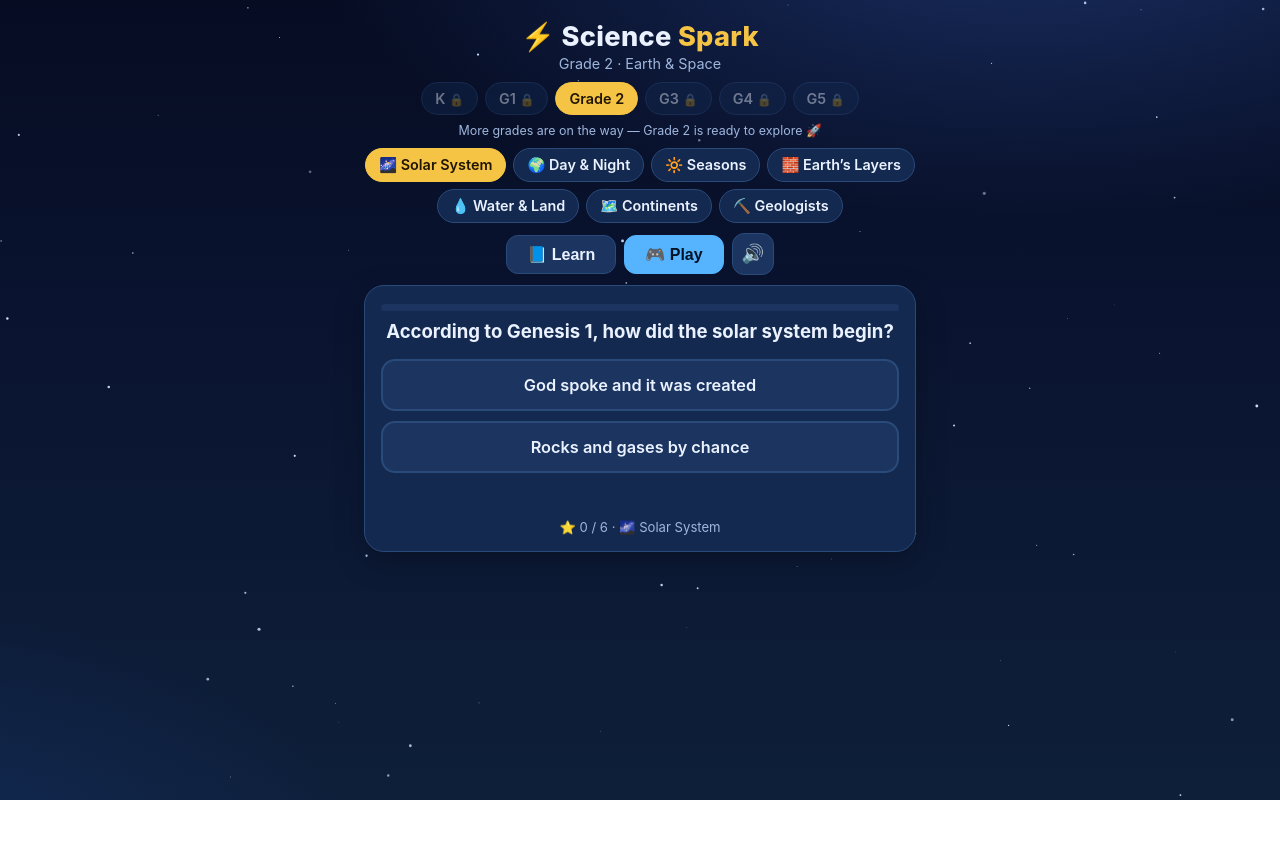
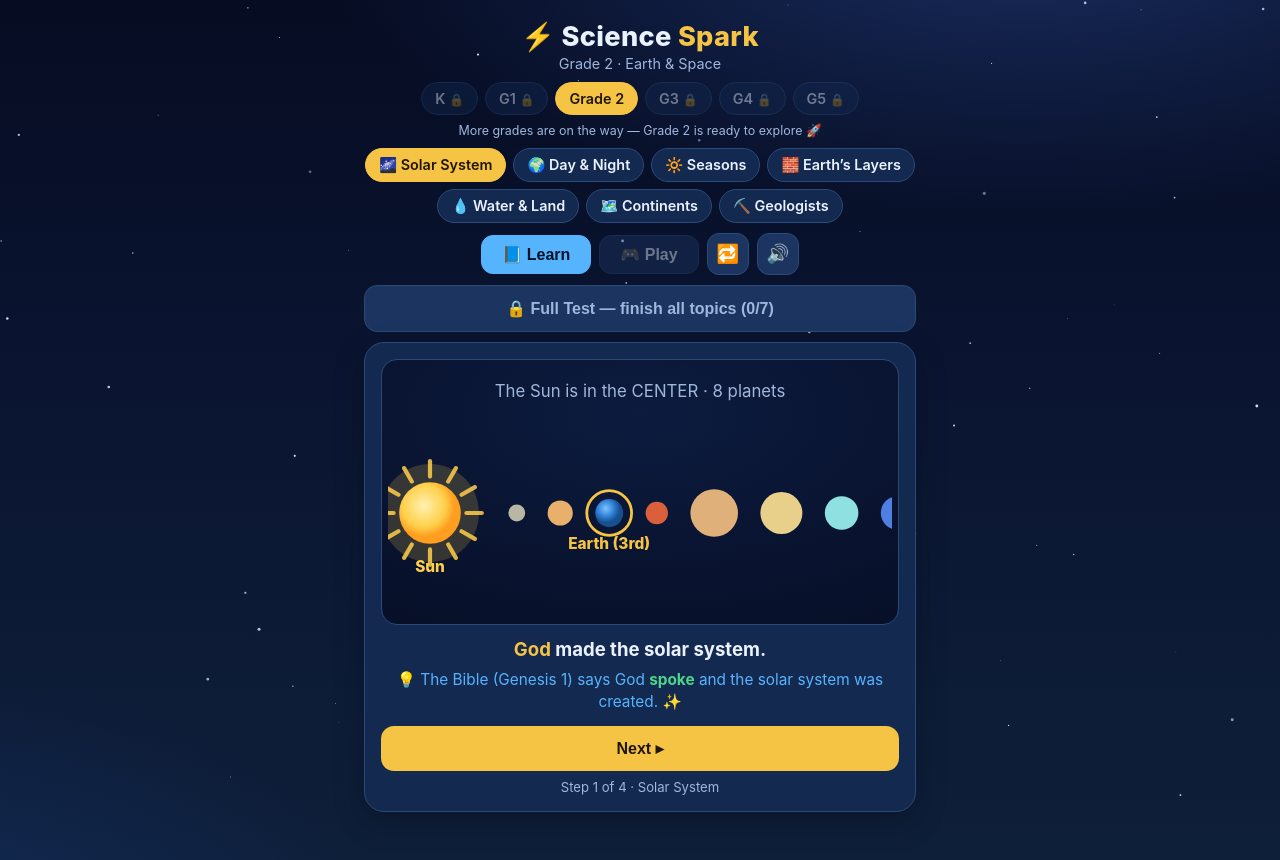
Before and after one commit to tboy2020/science-spark, a plain HTML site: page index.html in a window 1280 px wide. Both pictures are taken after a click on the button "🎮 Play". Before the commit the page ends 800 px from the top, so only its background shows below. Drawn offline with Linux system fonts and the light colour scheme.

Commit message:
Add gated Full Test, Learn->Play gating, Hear-again button, slower voice
- Full Test mode: a study-guide replica (all 39 questions across the 7
  topics), locked until every topic's Learn AND Play are done; shows
  progress (x/7) and unlocks with a highlighted button.
- Each topic's Play is locked until its Learn is finished; topic pills
  show a check when both are done. Progress persists via localStorage
  (try/caught; degrades gracefully).
- Hear-again button (replays the current read-aloud, even if muted).
- Slowed the read-aloud voice from rate .82 to .72 so Learn isn't too fast.

Co-Authored-By: Claude Opus 4.8 <noreply@anthropic.com>

```diff
--- a/index.html
+++ b/index.html
@@ -41,6 +41,12 @@ header{text-align:center;margin:6px 0 10px}
 .mbtn.sel{background:var(--blue);color:#021226;border-color:var(--blue)}
 .iconbtn{width:42px;height:42px;border-radius:12px;background:var(--card2);border:1px solid var(--line);
   color:var(--ink);font-size:1.15rem;cursor:pointer;display:flex;align-items:center;justify-content:center}
+.mbtn.lock{opacity:.45;cursor:not-allowed}
+.testbtn{display:block;width:100%;margin:10px 0 0;background:linear-gradient(90deg,#7b5cff,#ff7bb0);color:#fff;border:none;border-radius:13px;padding:13px;font-size:1rem;font-weight:800;cursor:pointer}
+.testbtn.sel{outline:2px solid #fff;outline-offset:2px}
+.testbtn.lock{background:var(--card2);color:var(--dim);border:1px solid var(--line);cursor:not-allowed}
+.toast{position:fixed;left:50%;bottom:28px;transform:translateX(-50%) translateY(18px);background:#1b3560;border:1px solid var(--line);color:var(--ink);padding:11px 16px;border-radius:12px;font-weight:700;font-size:.9rem;opacity:0;pointer-events:none;transition:.25s;z-index:60;max-width:90%;text-align:center}
+.toast.show{opacity:1;transform:translateX(-50%) translateY(0)}
 .card{background:var(--card);border:1px solid var(--line);border-radius:20px;padding:16px;margin-top:10px;box-shadow:0 10px 30px rgba(0,0,0,.25)}
 .scenewrap{background:radial-gradient(120% 120% at 50% 20%,#0c1b3e,#060c22);
   border:1px solid var(--line);border-radius:16px;padding:6px;overflow:hidden}
@@ -97,8 +103,10 @@ svg.scene{display:block;width:100%;height:auto}
   <div class="moderow">
     <button class="mbtn" id="mLearn" onclick="setMode('learn')">📘 Learn</button>
     <button class="mbtn" id="mPlay" onclick="setMode('play')">🎮 Play</button>
+    <button class="iconbtn" id="hearBtn" onclick="hearAgain()" title="Hear it again">🔁</button>
     <button class="iconbtn" id="sndBtn" onclick="toggleSound()" title="Read aloud">🔊</button>
   </div>
+  <button class="testbtn lock" id="testBtn" onclick="startTestMode()">🔒 Full Test</button>
   <div id="panel"></div>
 </div>
 <script>
@@ -120,11 +128,19 @@ function clean(h){ return (h||'').replace(/<[^>]*>/g,' ')
   .replace(/_+/g,' blank ').replace(/½/g,' and a half').replace(/→/g,' ')
   .replace(/[☀️🌙❄️🌷🍂⭐🏠🎉🌟🚀💡👀🤔💪🔆🌍🎮📘🌌🧱💧🗺️⛏️✨✝️🪨🕳️]/gu,' ')
   .replace(/\s+/g,' ').trim(); }
-function speak(h){ if(!soundOn)return; try{speechSynthesis.cancel();var u=new SpeechSynthesisUtterance(clean(h));u.rate=.82;u.pitch=1.02;speechSynthesis.speak(u);}catch(e){} }
+function speak(h,force){ if(!soundOn&&!force)return; try{speechSynthesis.cancel();var u=new SpeechSynthesisUtterance(clean(h));u.rate=.72;u.pitch=1.02;speechSynthesis.speak(u);}catch(e){} }
 var _cur=''; function speakCurrent(){ if(_cur)speak(_cur); }
+function hearAgain(){ if(_cur)speak(_cur,true); }
 
 /* ===== STATE ===== */
 var S={ grade:'2', topic:'solar', mode:'learn', step:0 };
+var PROG=(function(){ try{ var p=JSON.parse(localStorage.getItem('sspark_prog')||'{}'); return (p&&typeof p==='object')?p:{}; }catch(e){ return {}; } })();
+PROG.learn=PROG.learn||{}; PROG.play=PROG.play||{};
+function saveProg(){ try{ localStorage.setItem('sspark_prog',JSON.stringify(PROG)); }catch(e){} }
+function learnDone(k){ return !!(PROG.learn&&PROG.learn[k]); }
+function playDone(k){ return !!(PROG.play&&PROG.play[k]); }
+function allDone(){ for(var i=0;i<TOPIC_ORDER.length;i++){ if(!learnDone(TOPIC_ORDER[i])||!playDone(TOPIC_ORDER[i]))return false; } return true; }
+function doneCount(){ var n=0; for(var i=0;i<TOPIC_ORDER.length;i++){ if(learnDone(TOPIC_ORDER[i])&&playDone(TOPIC_ORDER[i]))n++; } return n; }
 var AF=null, rotT=0, revPhi=0;
 function clearAnim(){ if(AF){cancelAnimationFrame(AF);AF=null;} try{speechSynthesis.cancel();}catch(e){} }
 function EL(id){ return document.getElementById(id); }
@@ -394,17 +410,29 @@ function renderGradeNav(){ var gs=['K','1','2','3','4','5'],h='';
   EL('gradenav').innerHTML=h;
 }
 function renderTopicNav(){ var h='';
-  for(var i=0;i<TOPIC_ORDER.length;i++){ var k=TOPIC_ORDER[i];
-    h+='<div class="pill'+(k===S.topic?' sel':'')+'" onclick="setTopic(\''+k+'\')">'+TOPICS[k].name+'</div>'; }
+  for(var i=0;i<TOPIC_ORDER.length;i++){ var k=TOPIC_ORDER[i], done=learnDone(k)&&playDone(k);
+    h+='<div class="pill'+(k===S.topic?' sel':'')+'" onclick="setTopic(\''+k+'\')">'+TOPICS[k].name+(done?' ✓':'')+'</div>'; }
   EL('topicnav').innerHTML=h;
 }
 function setTopic(k){ if(!TOPICS[k])return; S.topic=k; S.step=0; S.mode='learn'; play=null; render(); renderTopicNav(); }
-function setMode(m){ S.mode=m; S.step=0; if(m==='play')startPlay(); render(); }
-function syncModeBtns(){ EL('mLearn').className='mbtn'+(S.mode==='learn'?' sel':''); EL('mPlay').className='mbtn'+(S.mode==='play'?' sel':''); }
+function setMode(m){ if(m==='play'&&!learnDone(S.topic)){ flashLock('📘 Finish the Learn first!'); return; } S.mode=m; S.step=0; if(m==='play')startPlay(); render(); }
+function backToLearn(){ S.mode='learn'; S.step=0; render(); }
+function startTest(){ var all=[]; for(var i=0;i<TOPIC_ORDER.length;i++)all=all.concat(QS[TOPIC_ORDER[i]]); play={ qs:all, i:0, pts:0, answered:false, found:[], test:true }; }
+function startTestMode(){ if(!allDone()){ flashLock('🔒 Finish every topic first ('+doneCount()+'/'+TOPIC_ORDER.length+')'); return; } S.mode='test'; S.step=0; startTest(); render(); }
+function flashLock(msg){ var t=EL('toast'); if(!t){ t=document.createElement('div'); t.id='toast'; document.body.appendChild(t); } t.className='toast show'; t.textContent=msg; clearTimeout(t._t); t._t=setTimeout(function(){ t.className='toast'; },1900); }
+function syncModeBtns(){
+  EL('mLearn').className='mbtn'+(S.mode==='learn'?' sel':'');
+  EL('mPlay').className='mbtn'+(S.mode==='play'?' sel':'')+(learnDone(S.topic)?'':' lock');
+  var tb=EL('testBtn'), ad=allDone();
+  tb.className='testbtn'+(ad?(S.mode==='test'?' sel':''):' lock');
+  tb.innerHTML=ad?'📝 Full Test — unlocked! ✅':'🔒 Full Test — finish all topics ('+doneCount()+'/'+TOPIC_ORDER.length+')';
+  renderTopicNav();
+}
 
 /* ===== LEARN ===== */
-function render(){ clearAnim(); if(S.mode==='play')renderPlay(); else renderLearn(); syncModeBtns(); }
+function render(){ clearAnim(); if(S.mode==='play'||S.mode==='test')renderPlay(); else renderLearn(); syncModeBtns(); }
 function renderLearn(){ var T=TOPICS[S.topic], frames=T.frames(), f=frames[S.step], last=S.step>=frames.length-1;
+  if(last&&!PROG.learn[S.topic]){ PROG.learn[S.topic]=true; saveProg(); }
   var sceneFn=f.scene||T.scene, sceneHtml=sceneFn();
   var isSvg=sceneHtml.indexOf('<svg')===0;
   var h='<div class="card">'+(isSvg?'<div class="scenewrap">'+sceneHtml+'</div>':sceneHtml)+
@@ -433,7 +461,7 @@ function renderPlay(){ if(!play)startPlay();
   var vis=q.vis?'<div class="scenewrap" style="margin:2px 0 12px">'+q.vis()+'</div>':'';
   EL('panel').innerHTML='<div class="card"><div class="progress"><i style="width:'+prog+'%"></i></div>'+
     vis+'<div class="q">'+q.q+'</div>'+o+'<div class="feed" id="feed"></div>'+
-    '<div class="scorebar">⭐ '+play.pts+' / '+play.qs.length+' · '+T.name+'</div></div>';
+    '<div class="scorebar">⭐ '+play.pts+' / '+play.qs.length+' · '+(play.test?'📝 Full Test':T.name)+'</div></div>';
   play.answered=false; play.found=[]; _cur=q.q; speak(_cur);
 }
 function answer(i){ if(play.answered)return; var q=play.qs[play.i], feed=EL('feed');
@@ -451,12 +479,20 @@ function answerMulti(i){ var q=play.qs[play.i], feed=EL('feed');
     setTimeout(function(){ var el=EL('o'+i); if(el&&el.className.indexOf('correct')<0)el.className='opt'; },750); }
 }
 function nextQ(){ play.i++; renderPlay(); }
-function renderResult(){ var r=play.pts/play.qs.length, stars=r>=1?'⭐⭐⭐':r>=.6?'⭐⭐':r>0?'⭐':'💫',
-   msg=r>=1?'Perfect! You’re a Science Star! 🌟':r>=.6?'Great job! 🚀':'Good start — try again! 💪';
+function renderResult(){ var r=play.pts/play.qs.length, stars=r>=1?'⭐⭐⭐':r>=.6?'⭐⭐':r>0?'⭐':'💫';
+  if(play.test){ var tp=Math.round(r*100);
+    EL('panel').innerHTML='<div class="card result"><div class="stars">'+stars+'</div><div class="big">'+play.pts+' / '+play.qs.length+'</div>'+
+      '<div class="why" style="color:var(--gold)">'+(r>=.8?'You’re ready for the test! 🎉':r>=.6?'Almost there — review and retake! 💪':'Keep studying — you’ve got this!')+'</div>'+
+      '<div class="navrow"><button class="btn" onclick="startTestMode()">Take it again 🔁</button><button class="btn sec" onclick="backToLearn()">◂ Topics</button></div>'+
+      '<div class="badge">📝 Full Test · '+tp+'%</div></div>';
+    speak('You scored '+play.pts+' out of '+play.qs.length); return;
+  }
+  PROG.play[S.topic]=true; saveProg();
+  var msg=r>=1?'Perfect! You’re a Science Star! 🌟':r>=.6?'Great job! 🚀':'Good start — try again! 💪';
   EL('panel').innerHTML='<div class="card result"><div class="stars">'+stars+'</div><div class="big">'+play.pts+' / '+play.qs.length+'</div>'+
     '<div class="why" style="color:var(--gold)">'+msg+'</div><div class="navrow"><button class="btn" onclick="setMode(\'play\')">Play again 🔁</button>'+
-    '<button class="btn sec" onclick="setMode(\'learn\')">◂ Back to Learn</button></div><div class="badge">'+TOPICS[S.topic].name+'</div></div>';
-  speak(msg);
+    '<button class="btn sec" onclick="setMode(\'learn\')">◂ Back to Learn</button></div><div class="badge">'+TOPICS[S.topic].name+' ✓</div></div>';
+  syncModeBtns(); speak(msg);
 }
 
 /* ===== BOOT ===== */
```
